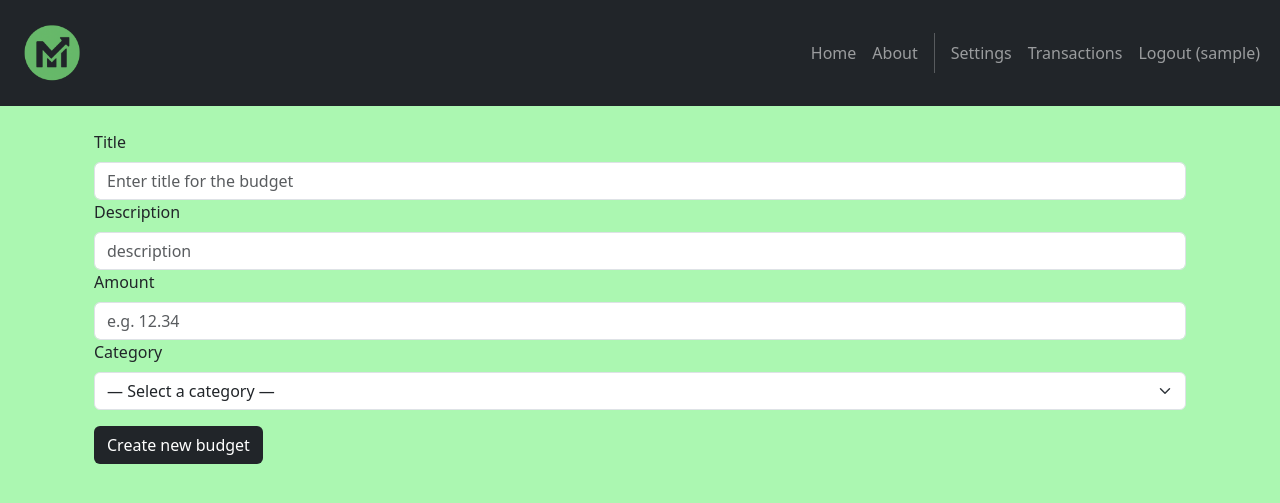
After one commit to imermigkas3/MoneyParce, a Django app: page /budgets/create/ in a window 1280 px wide. The commit adds this page. Shown: the top 503 px of the page. Run offline with Django 5.2, Linux system fonts and the light colour scheme; the visitor is signed in with stand-in values (Sample User, id 1).

Commit message:
can now create budgets

```diff
--- a/budgets/admin.py
+++ b/budgets/admin.py
@@ -2,8 +2,8 @@ from django.contrib import admin
 from .models import Budget
 
 class BudgetAdmin(admin.ModelAdmin):
-    ordering = ['cost']
-    search_fields = ['name']
+    ordering = ['amount']
+    search_fields = ['title']
 
 # Register your models here.
 admin.site.register(Budget, BudgetAdmin)
--- /dev/null
+++ b/budgets/templates/budgets/create.html
@@ -0,0 +1,42 @@
+{% extends "base.html" %}
+{% block content %}
+    {% if user.is_authenticated %}
+        <div class="container">
+        <!--Every time we submit this form it will send a post
+        request to the url associated with this name (remember a name is a way to
+         refer to a url in htis case it refers to 'budget/create/'-->
+            <form method="POST" action="{% url 'Budgets.create_budget' %}">
+                {% csrf_token %}
+
+                <div class="mb-3">
+                    <label for="title" class="form-label">Title</label>
+                    <input type="text" class="form-control" id="title" name="title"
+                           placeholder="Enter title for the budget">
+
+                    <label for="description" class="form-label">Description</label>
+                    <input type="text" class="form-control" id="description" name="description"
+                           placeholder="description">
+
+                    <label for="amount" class="form-label">Amount</label>
+                    <input type="number" name="amount" step="0.01" class="form-control"
+                        inputmode="decimal"  pattern="^\d+(\.\d{1,2})?$" placeholder="e.g. 12.34" id="amount">
+                    <label for="id_category" class="form-label">Category</label>
+                    <select name="category" id="id_category" class="form-select" required>
+                        <option value="">— Select a category —</option>
+                        <option value="Food">Food</option>
+                        <option value="Rent">Rent</option>
+                        <option value="Utilities">Utilities</option>
+                        <option value="Transportation">Transportation</option>
+                        <option value="Entertainment">Entertainment</option>
+                        <option value="Health">Health</option>
+                        <option value="Miscellaneous">Other</option>
+                    </select>
+                </div>
+                <button type="submit"
+                        class="btn bg-dark text-white">
+                    Create new budget
+                </button>
+            </form>
+        </div>
+    {% endif %}
+{% endblock %}
--- a/budgets/urls.py
+++ b/budgets/urls.py
@@ -1,5 +1,6 @@
 from django.urls import path
 from . import views
 urlpatterns = [
-    path('', views.index, name='Budgets.index')
+    path('', views.index, name='Budgets.index'),
+    path('create/', views.create_budget, name='Budgets.create_budget'),
 ]
--- a/budgets/views.py
+++ b/budgets/views.py
@@ -1,4 +1,7 @@
-from django.shortcuts import render
+from decimal import InvalidOperation, Decimal
+
+from django.contrib.auth.decorators import login_required
+from django.shortcuts import render, redirect
 from .models import Budget
 
 # Create your views here.
@@ -11,3 +14,26 @@ def index(request):
     template_data['Budgets'] = Budget.objects.all()
     return render(request, 'budgets/index.html',
                   {'template_data' : template_data})
+
+@login_required
+def create_budget(request):
+    if request.method == "POST" and request.POST['title'] != "":
+        b = Budget()
+        b.user = request.user
+        b.title = request.POST.get("title","").strip()
+        b.description = request.POST.get("description","").strip()
+        b.category = request.POST.get("category","").strip()
+
+        amt = request.POST.get("amount","0").strip()
+
+        try:
+            b.amount = Decimal(amt)
+        except (InvalidOperation, ValueError):
+            b.amount = Decimal("0")
+        b.save()
+
+        return redirect("/budgets/")
+
+    # if GET or missing title, just show the form again
+    return render(request,
+                  "budgets/create.html")
--- a/home/templates/home/index.html
+++ b/home/templates/home/index.html
@@ -45,7 +45,7 @@
                     <div class="col text-center">
                         <div class="card bg-light mb-3" style="max-width: 22rem;">
                             <div class="card-header">
-                                <a class="btn btn-outline-success btn-lg w-auto" href="#" role="button"> View My Budgets 💵</a>
+                                <a class="btn btn-outline-success btn-lg w-auto" href="/budgets" role="button"> View My Budgets 💵</a>
                             </div>
                             <div class="card-body">
                                 <ul class = "mt-3">
```
Also changed, not shown: budgets/models.py (+22 -4 lines), budgets/templates/budgets/index.html (+8 -10 lines), budgets/migrations/0002_rename_date_budget_date_created_remove_budget_cost_and_more.py (added), budgets/migrations/0003_alter_budget_amount.py (added).
